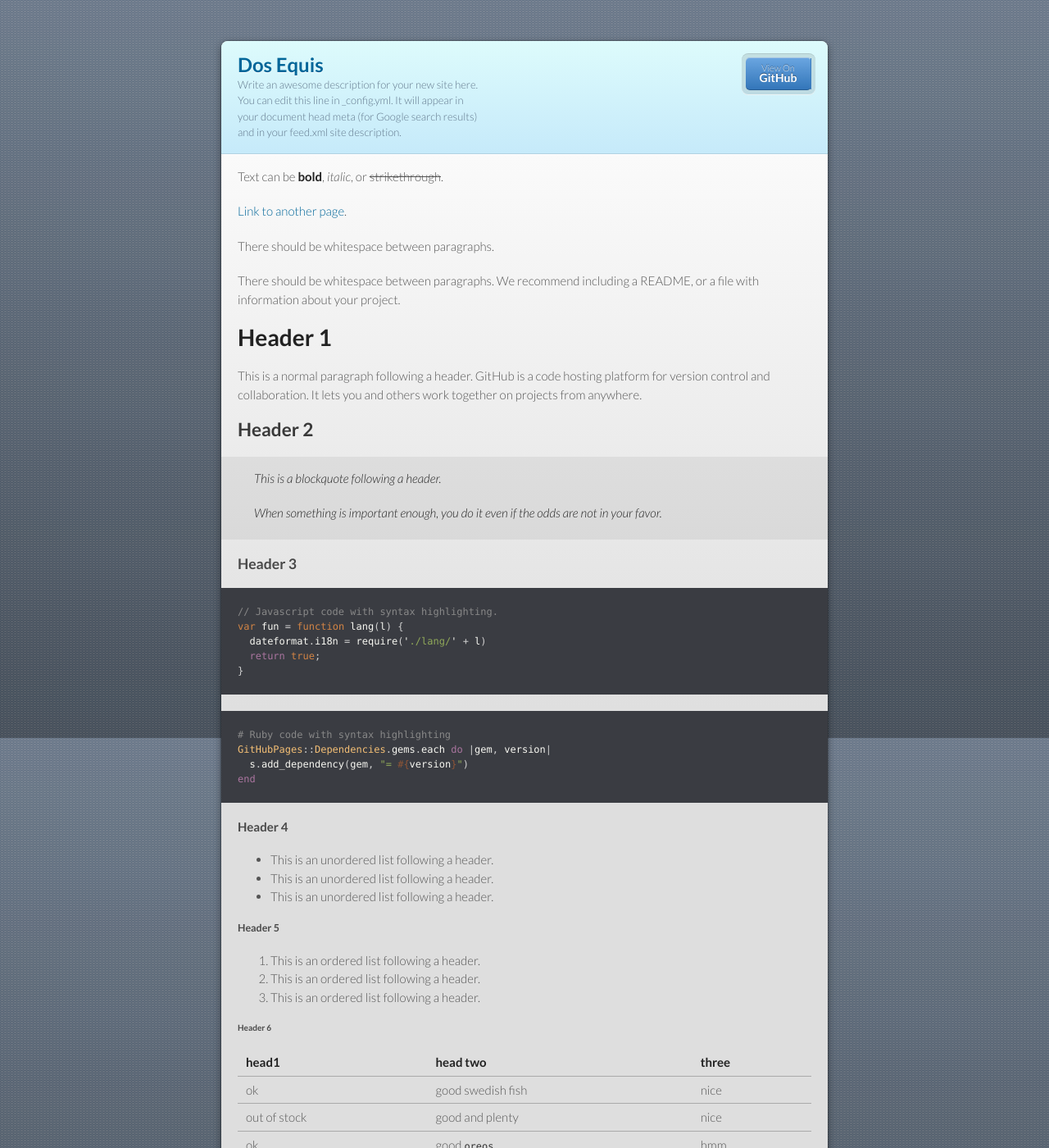
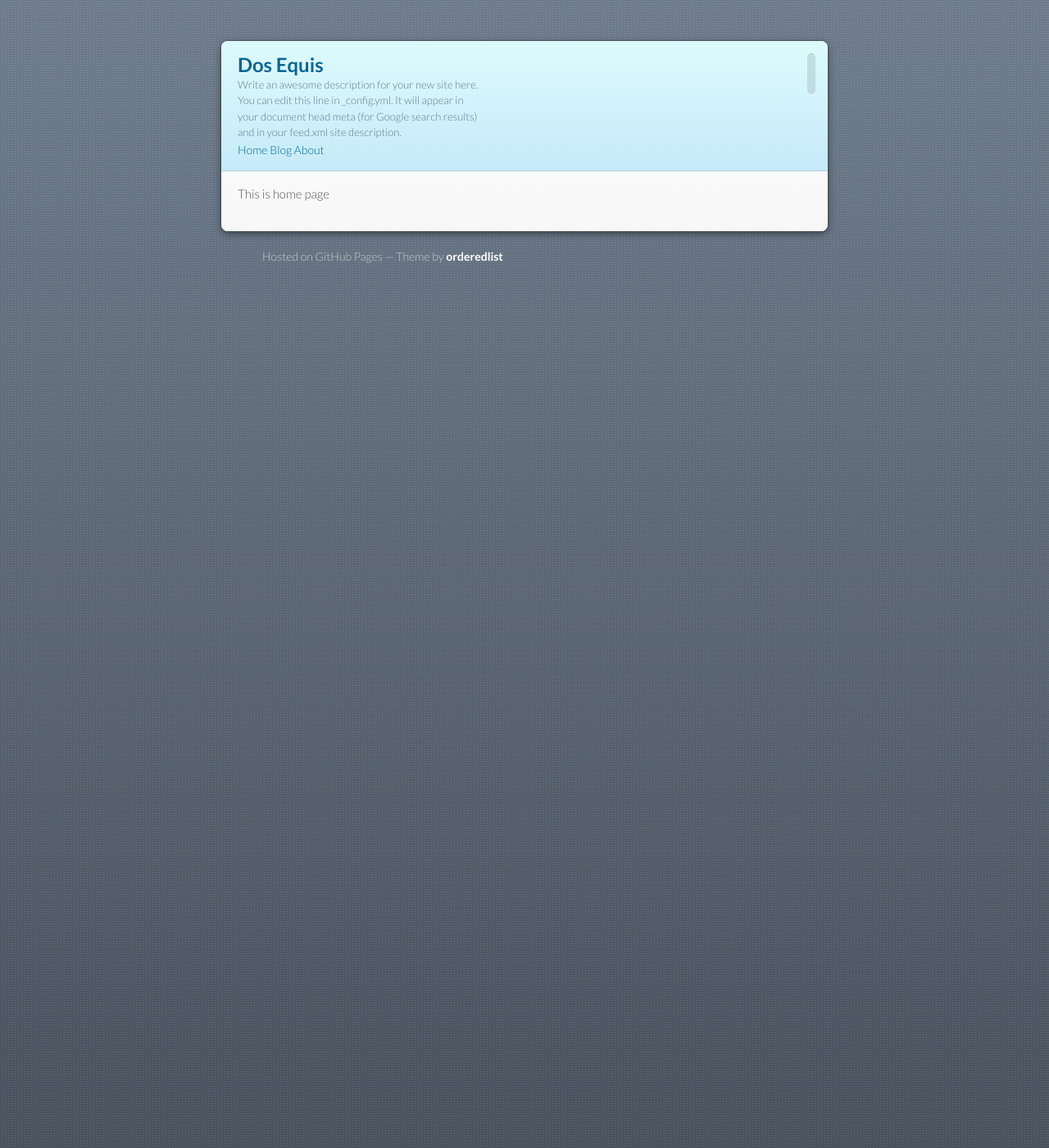
Before and after one commit to dosinix/dosinix.github.io, a Jekyll site: the page built from index.md, in a window 1280 px wide and 1400 px high. Shown: the whole window at 82% size. Built offline with Jekyll 4.4.1, drawn with Linux system fonts in a browser that asks for light colours; our own code applies the rules of GitHub Pages for plain Markdown files; some of the changed text lies outside the part shown.

Commit message:
Update theme
Make site navigation works

````diff
--- a/_config.yml
+++ b/_config.yml
@@ -54,3 +54,14 @@ plugins:
 #   - vendor/cache/
 #   - vendor/gems/
 #   - vendor/ruby/
+
+include:
+  - _pages
+
+defaults:
+  # pages
+  - scope:
+      path: "_pages"
+    values:
+      layout: default
+      permalink: /:basename/
--- /dev/null
+++ b/_data/navigation.yml
@@ -0,0 +1,6 @@
+- name: Home
+  permalink: /
+- name: Blog
+  permalink: /blog/
+- name: About
+  permalink: /about/
--- /dev/null
+++ b/_includes/navigation.html
@@ -0,0 +1,5 @@
+<nav>
+  {% for item in site.data.navigation %}
+    <a href="{{ item.permalink }}" {% if page.url == item.permalink %} class="current"{% endif %}>{{ item.name }}</a>
+  {% endfor %}
+</nav>
--- a/_layouts/default.html
+++ b/_layouts/default.html
@@ -29,8 +29,9 @@
           <li><a href="{{ site.github.zip_url }}">Download <strong>ZIP File</strong></a></li>
           <li><a href="{{ site.github.tar_url }}">Download <strong>TAR Ball</strong></a></li>
         {% endif %}
-          <li><a href="{{ site.github.repository_url }}">View On <strong>GitHub</strong></a></li>
+          <!-- <li><a href="{{ site.github.repository_url }}">View On <strong>GitHub</strong></a></li> -->
         </ul>
+        {% include navigation.html %}
       </header>
       <section>
 
--- a/index.md
+++ b/index.md
@@ -5,122 +5,4 @@
 # layout: home
 ---
 
-Text can be **bold**, _italic_, or ~~strikethrough~~.
-
-[Link to another page](./another-page.html).
-
-There should be whitespace between paragraphs.
-
-There should be whitespace between paragraphs. We recommend including a README, or a file with information about your project.
-
-# Header 1
-
-This is a normal paragraph following a header. GitHub is a code hosting platform for version control and collaboration. It lets you and others work together on projects from anywhere.
-
-## Header 2
-
-> This is a blockquote following a header.
->
-> When something is important enough, you do it even if the odds are not in your favor.
-
-### Header 3
-
-```js
-// Javascript code with syntax highlighting.
-var fun = function lang(l) {
-  dateformat.i18n = require('./lang/' + l)
-  return true;
-}
-```
-
-```ruby
-# Ruby code with syntax highlighting
-GitHubPages::Dependencies.gems.each do |gem, version|
-  s.add_dependency(gem, "= #{version}")
-end
-```
-
-#### Header 4
-
-*   This is an unordered list following a header.
-*   This is an unordered list following a header.
-*   This is an unordered list following a header.
-
-##### Header 5
-
-1.  This is an ordered list following a header.
-2.  This is an ordered list following a header.
-3.  This is an ordered list following a header.
-
-###### Header 6
-
-| head1        | head two          | three |
-|:-------------|:------------------|:------|
-| ok           | good swedish fish | nice  |
-| out of stock | good and plenty   | nice  |
-| ok           | good `oreos`      | hmm   |
-| ok           | good `zoute` drop | yumm  |
-
-### There's a horizontal rule below this.
-
-* * *
-
-### Here is an unordered list:
-
-*   Item foo
-*   Item bar
-*   Item baz
-*   Item zip
-
-### And an ordered list:
-
-1.  Item one
-1.  Item two
-1.  Item three
-1.  Item four
-
-### And a nested list:
-
-- level 1 item
-  - level 2 item
-  - level 2 item
-    - level 3 item
-    - level 3 item
-- level 1 item
-  - level 2 item
-  - level 2 item
-  - level 2 item
-- level 1 item
-  - level 2 item
-  - level 2 item
-- level 1 item
-
-### Small image
-
-![Octocat](https://github.githubassets.com/images/icons/emoji/octocat.png)
-
-### Large image
-
-![Branching](https://guides.github.com/activities/hello-world/branching.png)
-
-
-### Definition lists can be used with HTML syntax.
-
-<dl>
-<dt>Name</dt>
-<dd>Godzilla</dd>
-<dt>Born</dt>
-<dd>1952</dd>
-<dt>Birthplace</dt>
-<dd>Japan</dd>
-<dt>Color</dt>
-<dd>Green</dd>
-</dl>
-
-```
-Long, single-line code blocks should not wrap. They should horizontally scroll if they are too long. This line should be long enough to demonstrate this.
-```
-
-```
-The final element.
-```
+This is home page
````
Also changed, not shown: _pages/about.md (renamed from about.md, +2 -2 lines), _pages/blog.md (added, +14 -0 lines), _pages/404.html (renamed from 404.html).
